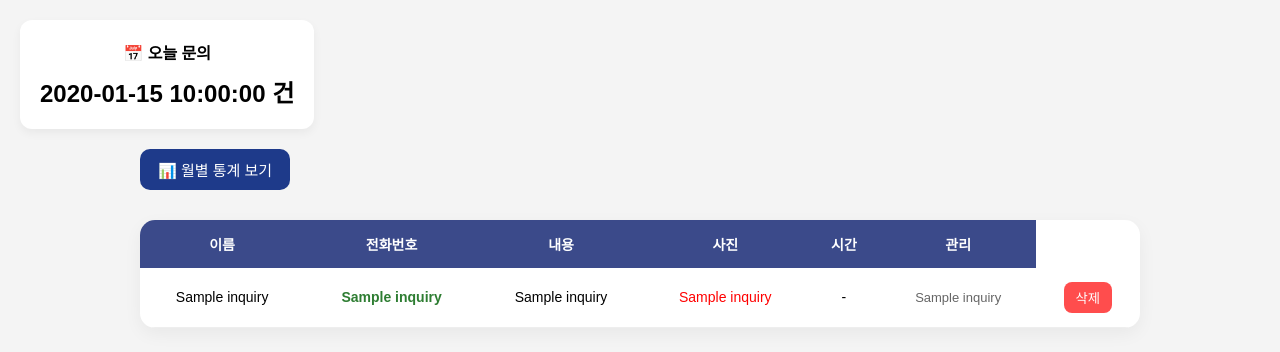
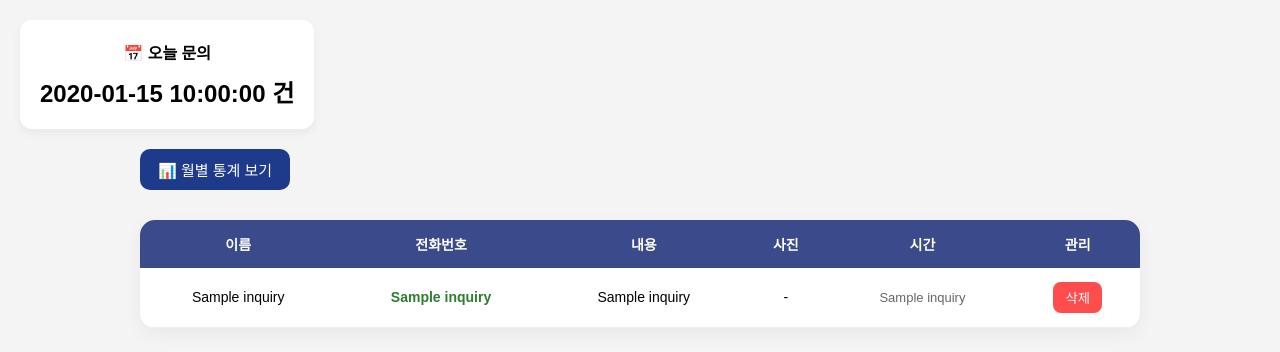
Before and after one commit to hhaening818/sash-company, a Flask app: template templates/admin.html in a window 1280 px wide. Shown: the part 109-461 px from the top of the page. Run offline with Flask 3, Linux system fonts and the light colour scheme; the template is opened without the code that fills it: most values are stand-ins (such as "Sample title", 1, 10 or a date in 2020); some libraries are stand-ins or nearby versions.

Commit message:
목차 수정

```diff
--- a/templates/admin.html
+++ b/templates/admin.html
@@ -357,10 +357,6 @@ function toggleStats() {
 
             <td class="message">{{ i[3] }}</td>
 
-            <td style="color:red;">
-                 {{ i[4] }}
-             </td>
-
             <td>
                  {% if i[5] %}
                     <a href="{{ url_for('static', filename='uploads/' + i[5]) }}" target="_blank">
```
